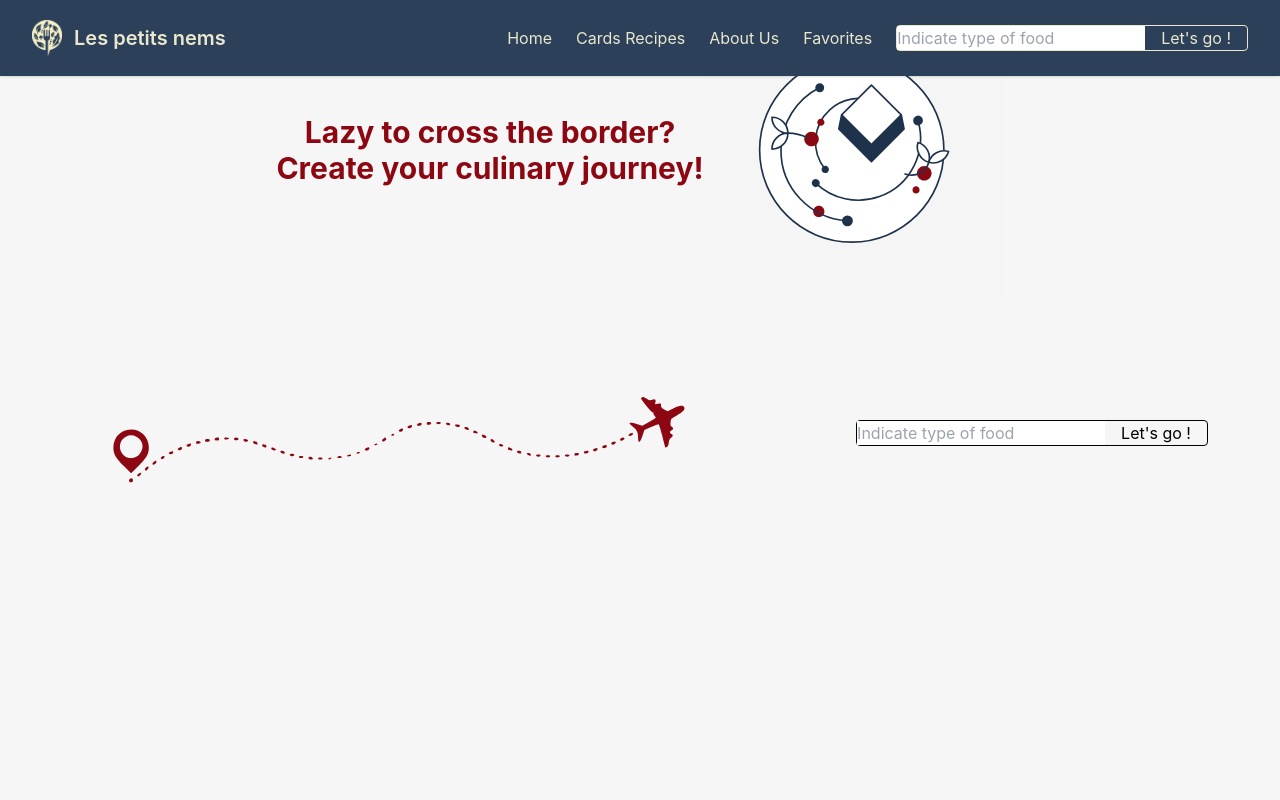
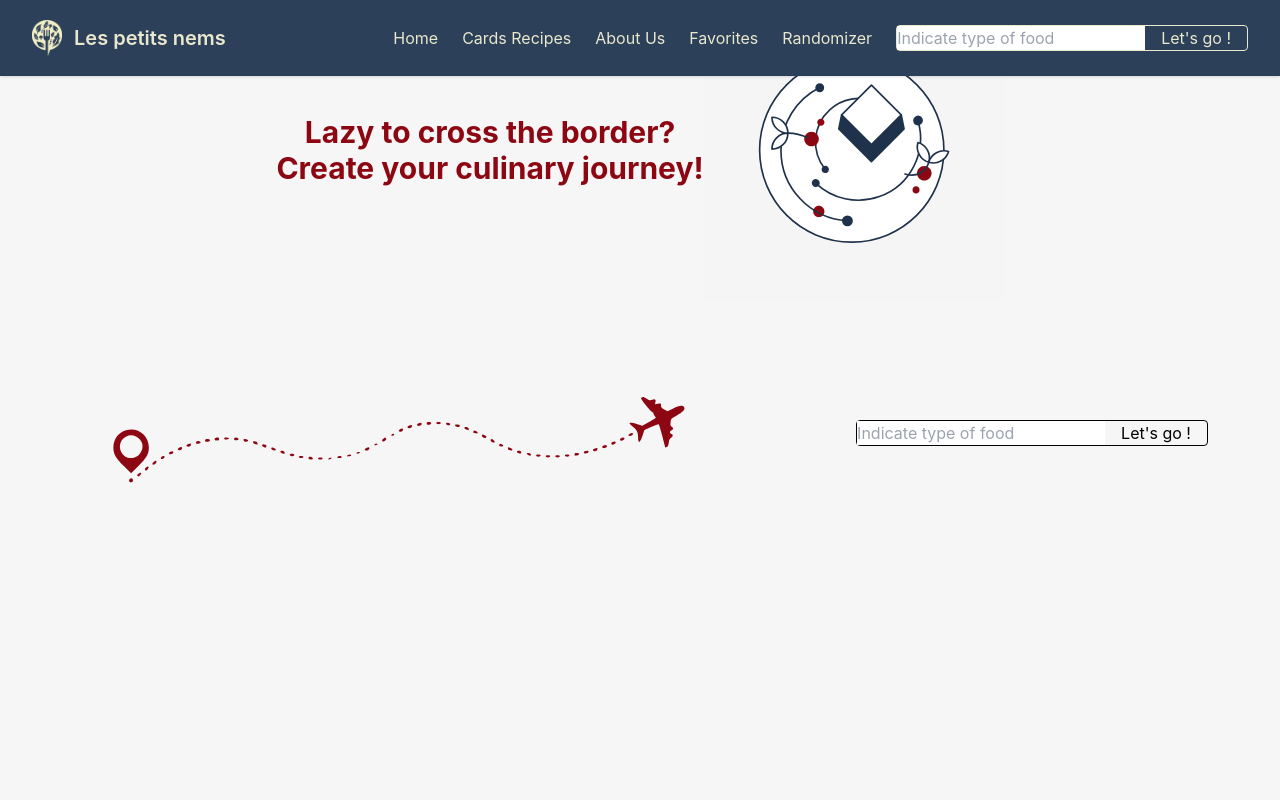
Before and after one commit to Iris-succi/hackathon_2022, a React (Vite) app in the folder frontend/: page / in a window 1280 px wide. Shown: the top 800 px of the page. Built offline with nearby package versions, Linux system fonts and the light colour scheme; no server answers.

Commit message:
adding randomizer

```diff
--- a/frontend/src/App.jsx
+++ b/frontend/src/App.jsx
@@ -10,6 +10,7 @@ import RecipeCards from "./components/RecipeCards";
 import About from "./pages/About";
 import Favorites from "./pages/Favorites";
 import Error404 from "./pages/Error404";
+import Randomizer from "./components/Randomizer";
 
 function App() {
   const [countries, setCountries] = useState([]);
@@ -34,6 +35,7 @@ function App() {
         <Route path="/recipecards" element={<RecipeCards />} />
         <Route path="/about" element={<About />} />
         <Route path="/favorites" element={<Favorites />} />
+        <Route path="/randomizer" element={<Randomizer />} />
       </Routes>
       {/* <RecipeCards /> */}
     </div>
--- a/frontend/src/components/Navbar.jsx
+++ b/frontend/src/components/Navbar.jsx
@@ -77,6 +77,9 @@ function Navbar({ countries, setCountries, setSearch }) {
               <li className="text-gray-600 hover:text-blue-600">
                 <Link to="/favorites">Favorites</Link>
               </li>
+              <li className="text-gray-600 hover:text-blue-600">
+                <Link to="/randomizer">Randomizer</Link>
+              </li>
               <li>
                 {" "}
                 <SearchBar
```
